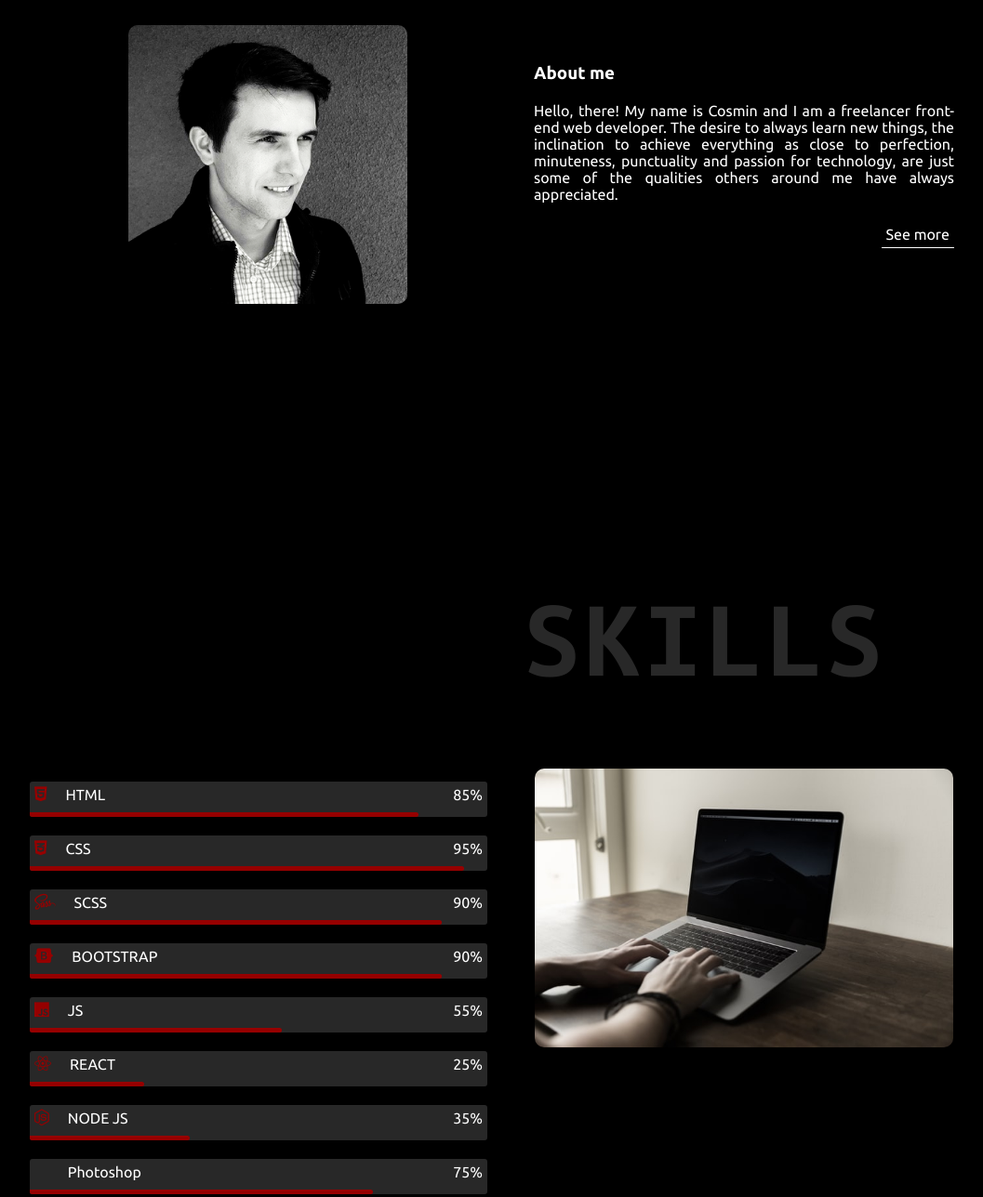
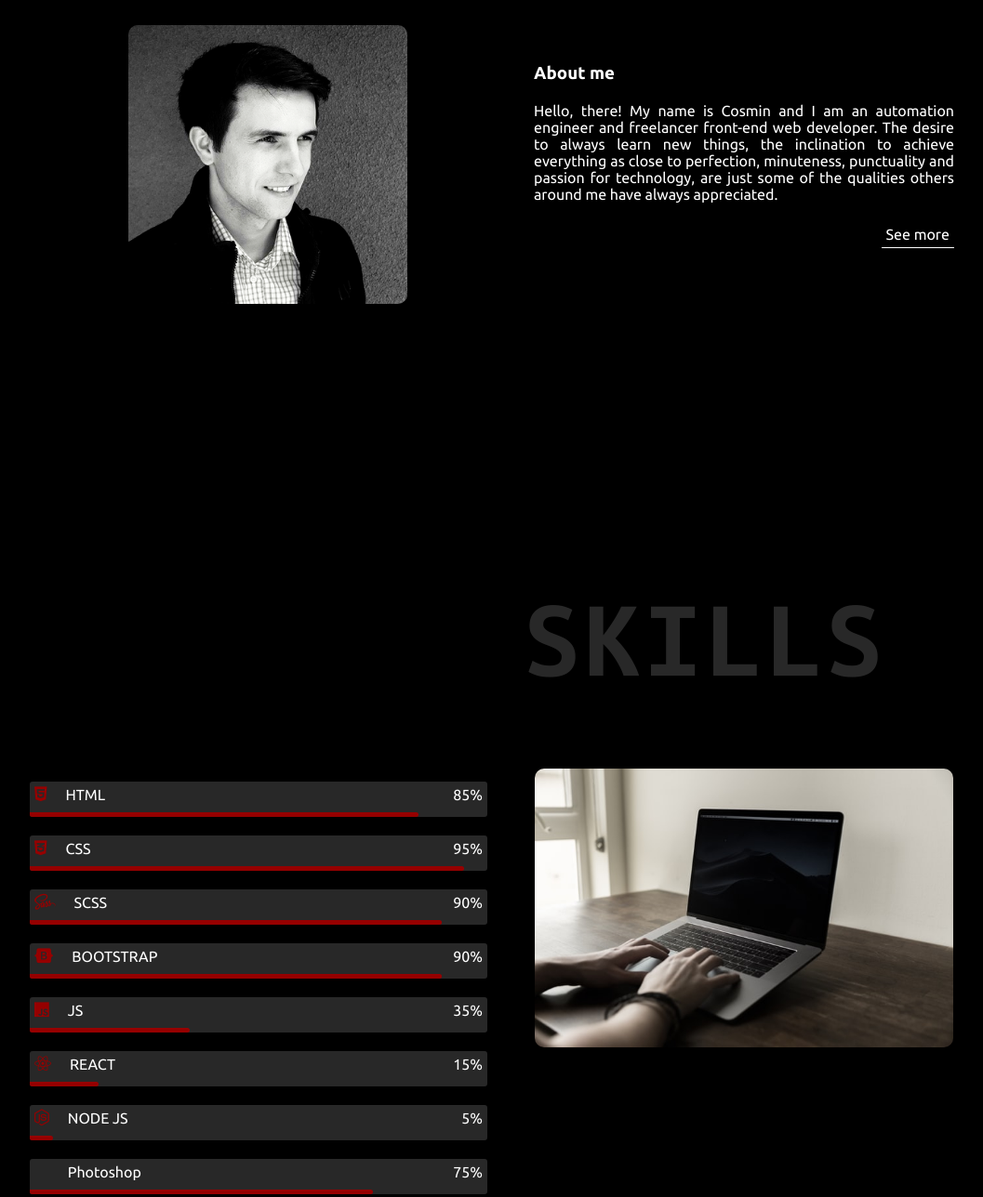
Before and after one commit to CosminGhirisan/portfolio, a plain HTML site: page index.html in a window 1280 px wide. Shown: the part 1144-2432 px from the top of the page at 93% size, without its empty margins (96-1153 px from the left). Drawn offline with Linux system fonts and the light colour scheme.

Commit message:
new version

```diff
--- a/app.js
+++ b/app.js
@@ -54,7 +54,7 @@ document.querySelector('.btn-up').addEventListener('click', function() {
 
 
 // ===== TYPEWRITING FUNCTION ===== //
-const texts = ['Web Developer', 'Frontend Dev.'];
+const texts = ['Frontend Dev.', 'Manual Tester'];
 let count = 0;
 let index = 0;
 let currentText = '';
--- a/css/main.scss
+++ b/css/main.scss
@@ -547,15 +547,15 @@ nav {
       }
 
       .js {
-        width: 55%;
+        width: 35%;
       }
 
       .react {
-        width: 25%;
+        width: 15%;
       }
 
       .nodeJS {
-        width: 35%;
+        width: 5%;
       }
 
       .photoshop {
--- a/index.html
+++ b/index.html
@@ -62,7 +62,7 @@
          <h2>ABOUT</h2>
          <div class="about-me">
             <h3>About me</h3>
-            <p>Hello, there! My name is Cosmin and I am a freelancer front-end web developer. The desire to always learn new things, the inclination to achieve everything as close to perfection, minuteness, punctuality and passion for technology, are just some of the qualities others around me have always appreciated.</p>
+            <p>Hello, there! My name is Cosmin and I am an automation engineer and freelancer front-end web developer. The desire to always learn new things, the inclination to achieve everything as close to perfection, minuteness, punctuality and passion for technology, are just some of the qualities others around me have always appreciated.</p>
             <a class="show-modal">See more</a>
          </div>
 
@@ -70,7 +70,7 @@
             <button class="close-modal">&times;</button>
             <h3>Few words about me</h3>
             <p>
-               Hello, there! My name is Cosmin and I am a freelancer front-end web developer. The desire to always learn new things, the inclination to achieve everything as close to perfection, minuteness, punctuality and passion for technology, are just some of the qualities others around me have always appreciated.
+               Hello, there! My name is Cosmin and I am an automation engineer and freelancer front-end web developer. The desire to always learn new things, the inclination to achieve everything as close to perfection, minuteness, punctuality and passion for technology, are just some of the qualities others around me have always appreciated.
             </p>
             <p>
                Thinking about our softer side as human beings, not only workers, I want to share with you the motto of my life: <span>"Today is tomorrow's history. Make your history better!"</span> . That's the way I see my life. Everything I do today will have an impact on my history, which will be read tomorrow. That being said I find myself always trying to make my history better.
@@ -140,7 +140,7 @@
                      <i class="fab fa-js"></i>
                      <p>JS</p>
                   </div>
-                  <p class="skill-percentage">55%</p>
+                  <p class="skill-percentage">35%</p>
                </div>
                <div class="skill-bar js"></div>
             </div><!--JS-->
@@ -151,7 +151,7 @@
                      <i class="fab fa-react"></i>
                      <p>REACT</p>
                   </div>
-                  <p class="skill-percentage">25%</p>
+                  <p class="skill-percentage">15%</p>
                </div>
                <div class="skill-bar react"></div>
             </div><!--REACT-->
@@ -162,7 +162,7 @@
                      <i class="fab fa-node-js"></i>
                      <p>NODE JS</p>
                   </div>
-                  <p class="skill-percentage">35%</p>
+                  <p class="skill-percentage">5%</p>
                </div>
                <div class="skill-bar nodeJS"></div>
             </div><!--NODE JS-->
```
Also changed, not shown: css/main.css, 1 other file.
